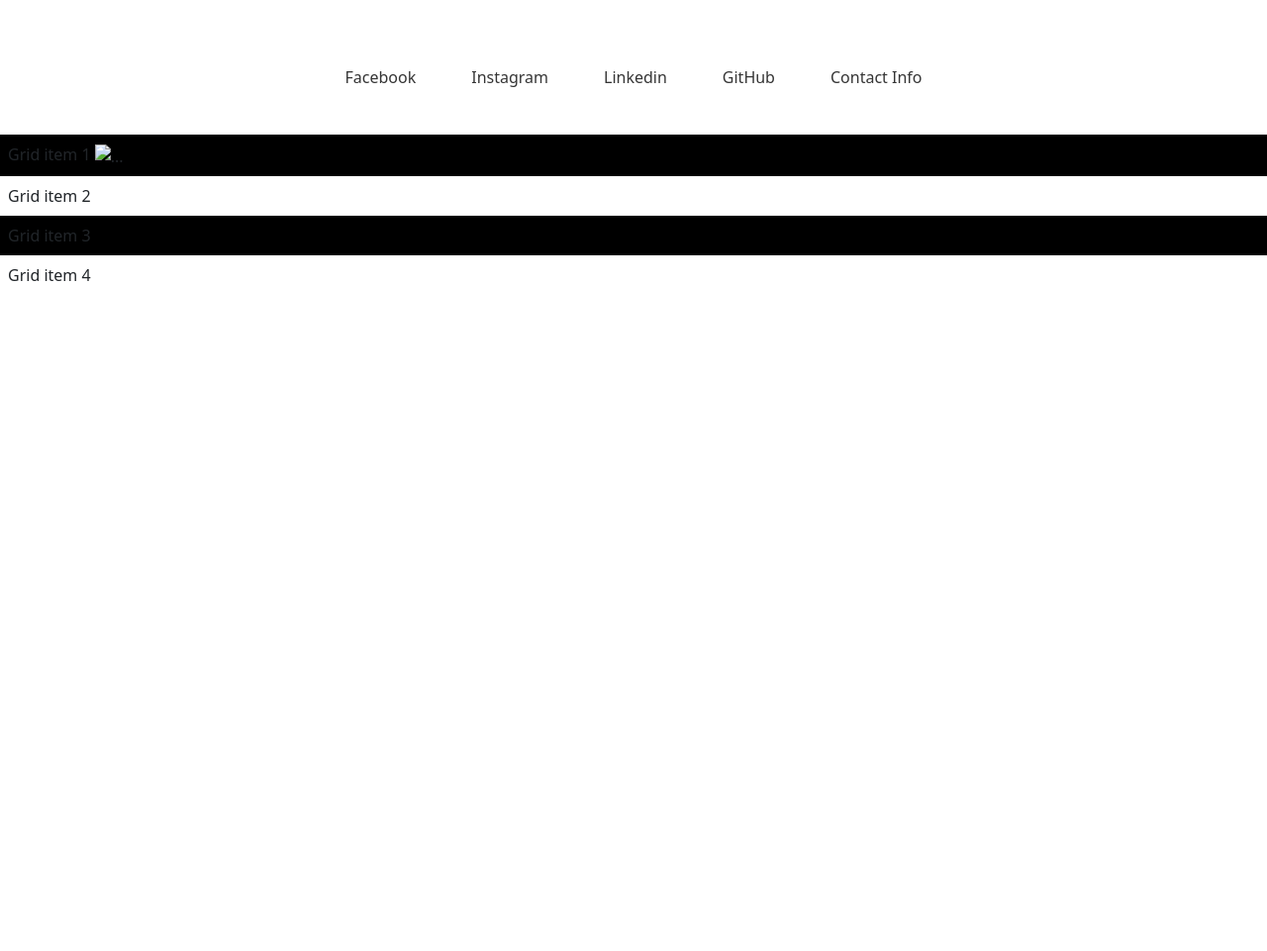
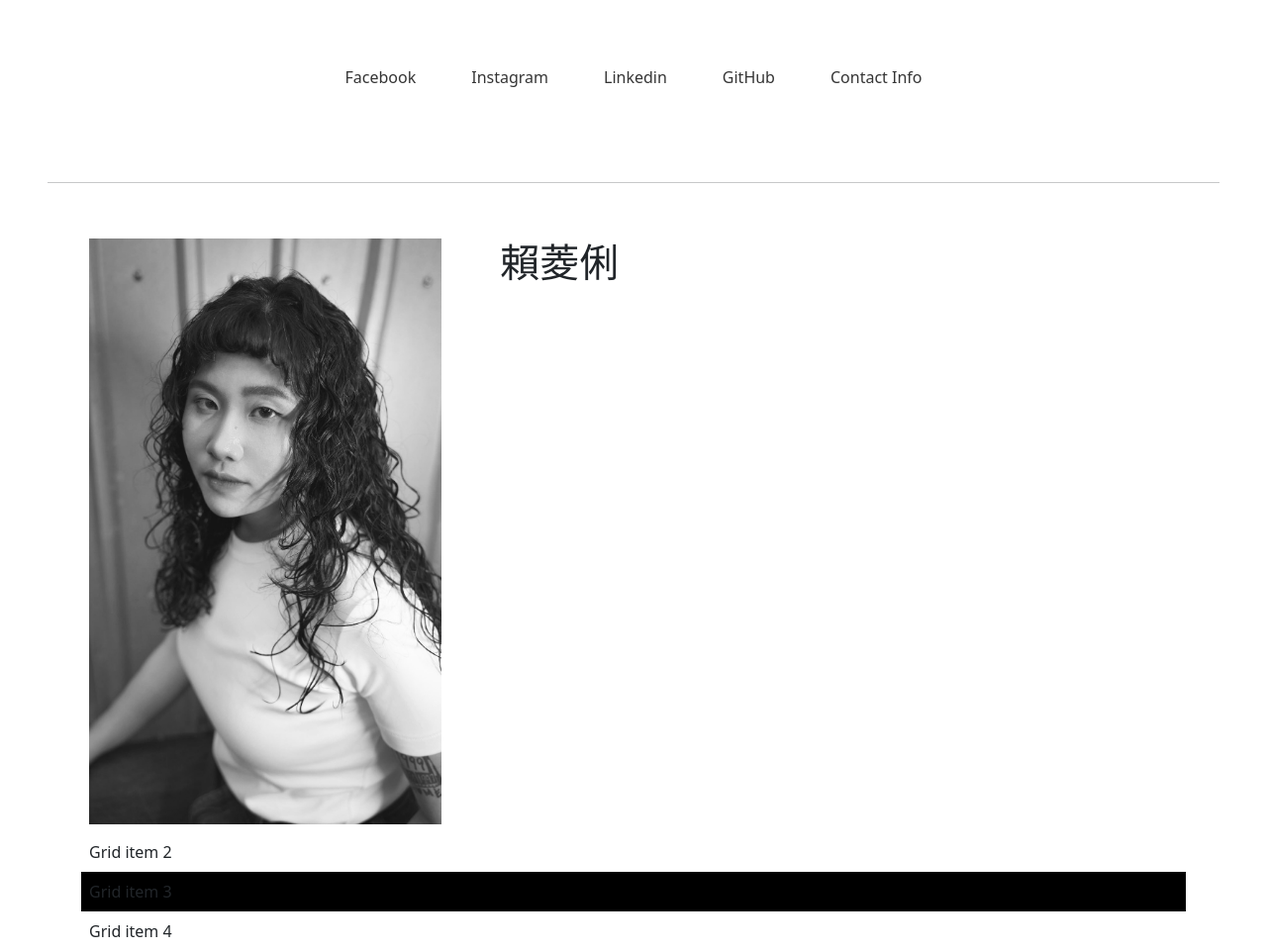
Before and after one commit to lelelai99/2024resume, a plain HTML site: page index.html in a window 1280 px wide. Shown: the part 540-1501 px from the top of the page at 99% size. Before the commit the page ends 838 px from the top, so only its background shows below. Drawn offline with nearby package versions, Linux system fonts and the light colour scheme.

Commit message:
Update index.html

```diff
--- a/index.html
+++ b/index.html
@@ -81,15 +81,18 @@
         </li>
       </ul>
     </nav>
-
-    <div class="grid gap-3">
-      <div class="p-2 g-col-6 bg-black">Grid item 1
-        <img src="..." class="img-fluid" alt="...">
+    <hr class="line m-5">
+    <div class="container">
+    <div class="grid gap-3  ">
+      <div class="p-2  col-4 d-flex ">
+        <img src="./img/4.jpg" class="img-fluid  "  alt="...">
+        <div class="col-2"></div>
+        <h1 class="col-6 ">賴菱俐</h1>
       </div>
       <div class="p-2 g-col-6">Grid item 2</div>
       <div class="p-2 g-col-6 bg-black">Grid item 3</div>
       <div class="p-2 g-col-6">Grid item 4</div>
-    </div>
+    </div></div>
   </div>
 
   <script src="https://cdn.jsdelivr.net/npm/bootstrap@5.3.2/dist/js/bootstrap.bundle.min.js"></script>
```
